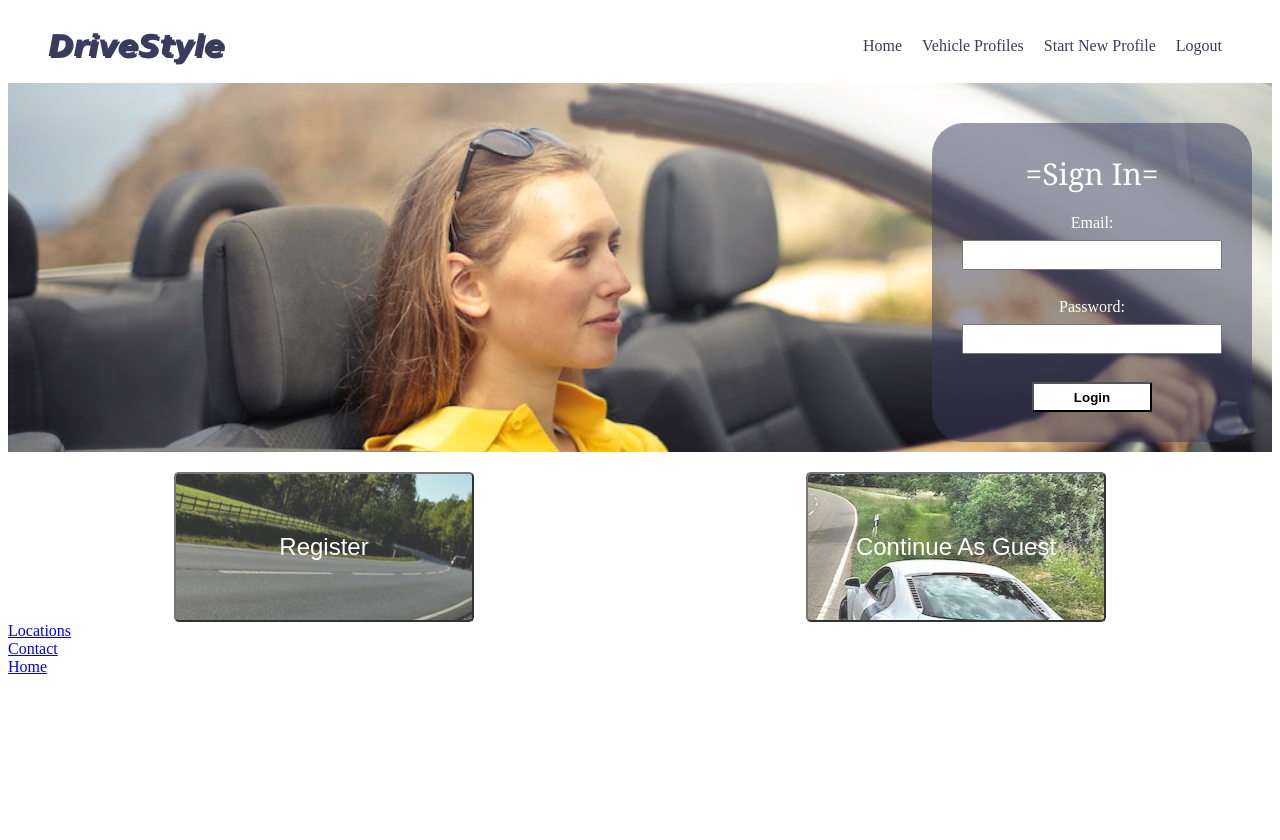
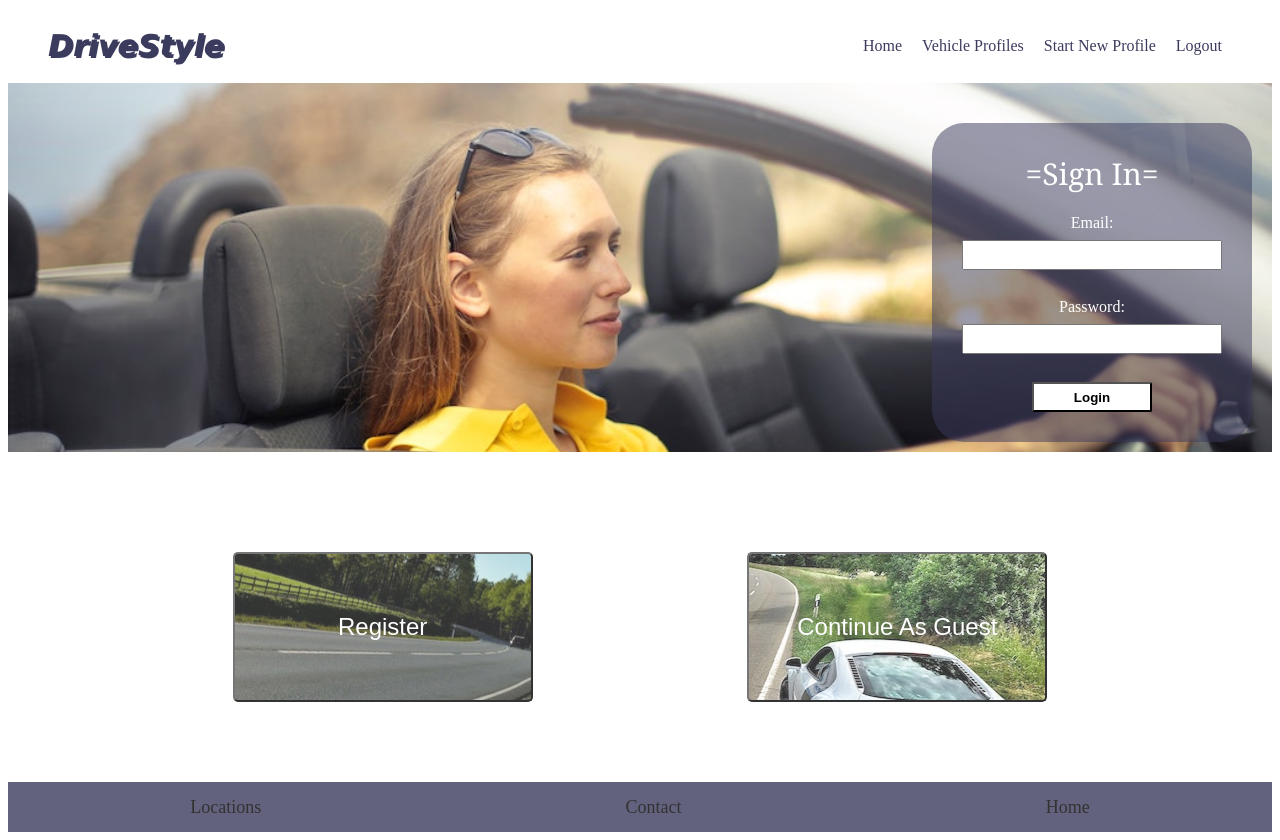
Before and after one commit to estott10/dlow, a React (Create React App) app: page /#/ in a window 1280 px wide. Before the commit the page ends 800 px from the top, so only its background shows below. Built offline with nearby package versions, Linux system fonts and the light colour scheme.

Commit message:
changed button styles

```diff
--- a/package.json
+++ b/package.json
@@ -2,11 +2,6 @@
   "name": "dlow",
   "version": "0.1.0",
   "private": true,
-  "proxy": "http://localhost:4000",
-  "engines" : {
-    "npm":  "6.7.0",
-    "node": "8.10.0"
-  },
   "dependencies": {
     "axios": "^0.18.0",
     "body-parser": "^1.18.3",
--- a/src/App.css
+++ b/src/App.css
@@ -30,3 +30,9 @@
     transform: rotate(360deg);
   }
 }
+
+/* #wrapper{
+  bottom: 0;
+  padding: 0px;
+  margin: 0px;
+} */
--- a/src/App.js
+++ b/src/App.js
@@ -8,9 +8,8 @@ import routes from './routes';
 export default class App extends Component {
   render() {
     return (
-      <div className="App">
+      <div id="wrapper">
          <Header />
-
          {routes}
          <Footer />
       </div>
--- a/src/components/Auth/Auth.js
+++ b/src/components/Auth/Auth.js
@@ -3,7 +3,7 @@ import axios from 'axios';
 import {connect} from 'react-redux';
 import {updateUsername, updateEmail, updateAddress, updatePassword, updateProfilePic, updateUserId} from '../../ducks/reducer';
 import {Link} from 'react-router-dom';
-import { cpus } from 'os';
+// import { cpus } from 'os';
 
 class Auth extends Component{
   constructor(props){
--- a/src/index.css
+++ b/src/index.css
@@ -12,3 +12,9 @@ code {
   font-family: source-code-pro, Menlo, Monaco, Consolas, "Courier New",
     monospace;
 }
+
+/* #wrapper{
+  bottom: 0;
+  padding: 0px;
+  margin: 0px;
+} */
--- a/src/index.js
+++ b/src/index.js
@@ -10,7 +10,7 @@ import store from './ducks/store';
 ReactDOM.render(
 <Provider store = {store}>
     <HashRouter>
-        <App />
+        <App/>
     </HashRouter>
 </Provider>
 , document.getElementById('root'));
--- a/src/style.scss
+++ b/src/style.scss
@@ -1,15 +1,19 @@
 $sigblue:   rgb(59, 59, 94);
-$sigbutton:  lightblue;
-
-html{
-    box-sizing: border-box;
-    padding: 0px;
-    margin: 0px;
-    }
+$sigbutton:  white;
 
 @mixin display {
     display: flex;
     align-items: center;
+}
+
+html{
+    color: black;
+
+    button:hover{
+        color: white;
+        background-color: $sigblue;
+        cursor: pointer;
+    }
 }
 
 .header {
@@ -117,8 +121,9 @@ html{
     min-height: 100%;
     display: flex;
     flex-direction: row;
-    justify-content: space-around;
+    justify-content: space-evenly;
     align-items: center;
+    margin: 80px 10px;
 
     a{
         text-decoration: none;
@@ -147,7 +152,7 @@ html{
     }
 
     #auth-options1:hover, #auth-options2:hover{
-        background: white;
+        background:$sigblue;
         cursor: pointer;
 
         #auth-options{
@@ -187,8 +192,8 @@ html{
     button {
         width: 60px;
         height: 30px;
-        color: white;
-        background-color:$sigbutton;
+        color: black;
+        background-color: $sigbutton;
         border: onset transparent 2px;
         font-weight: bold;
         margin-top: 20px;
@@ -224,6 +229,13 @@ html{
         }
       }
 }
+// .login:hover{
+//     button:hover{
+//     background-color: $sigblue;
+//     color: white;
+//     cursor: pointer;
+//     }
+// }
 .options{
     @include display();
     flex-direction: row;
@@ -269,7 +281,7 @@ html{
     button{
         margin: 0px 20px;
         border: white 2px solid;
-        color: white;
+        color: black;
         background-color: transparent;
         width: 100%;
         height: 100%;
@@ -278,7 +290,7 @@ html{
         }
     #register-guest-bttn{
     text-decoration: none;
-    color: white;
+    color: black;
     }
 }
 .register {
@@ -305,7 +317,6 @@ html{
         button {
             width: 60px;
             height: 30px;
-            color: white;
             background-color:$sigbutton;
             border: onset transparent 2px;
             font-weight: bold;
@@ -368,7 +379,6 @@ html{
         button {
             width: 100px;
             height: 40px;
-            color: white;
             background-color:$sigbutton;
             border: onset transparent 2px;
             font-weight: bold;
@@ -420,7 +430,6 @@ html{
         button {
             width: 160px;
             height: 40px;
-            color: white;
             background-color: $sigbutton;
             border: onset transparent 2px;
             font-weight: bold;
@@ -634,16 +643,36 @@ html{
             }
         }
     }
+}
+
+
 #footer-menu{
     display: flex;
     flex-direction: row;
     justify-content: space-around;
     align-items: center;
+    background-color: $sigblue;
+    opacity: .8;
+    min-height: 50px;
+    bottom: 0;
 
+    div{
     #footer-menu-item{
         text-decoration: none;
+        color: black;
+        font-size: 18px;
     }
   }
+}
+
+#wrapper{
+    bottom: 0;
+    padding: 0px;
+    margin: 0px;
+}
+// .menu{
+//    background-color: purple;
+// }
     // #footer{
     //     display: flex;
     //     background-color: lightgrey;
@@ -652,4 +681,3 @@ html{
     //     margin-top: 20px;
     //     min-height: 100%;
     // }
-}
```
Also changed, not shown: 2 other files (tests, documents, lock files or other folders). Lines whose indentation alone changed are shown as unchanged.
